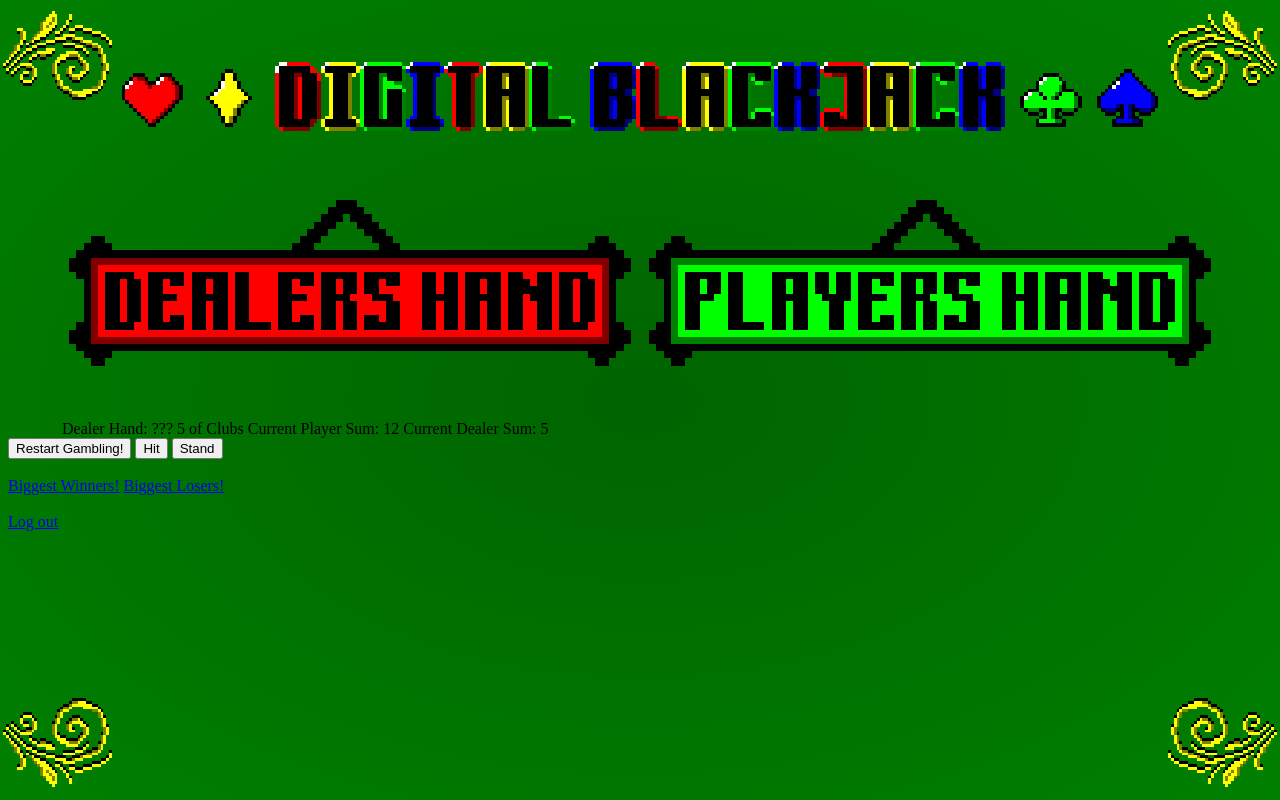
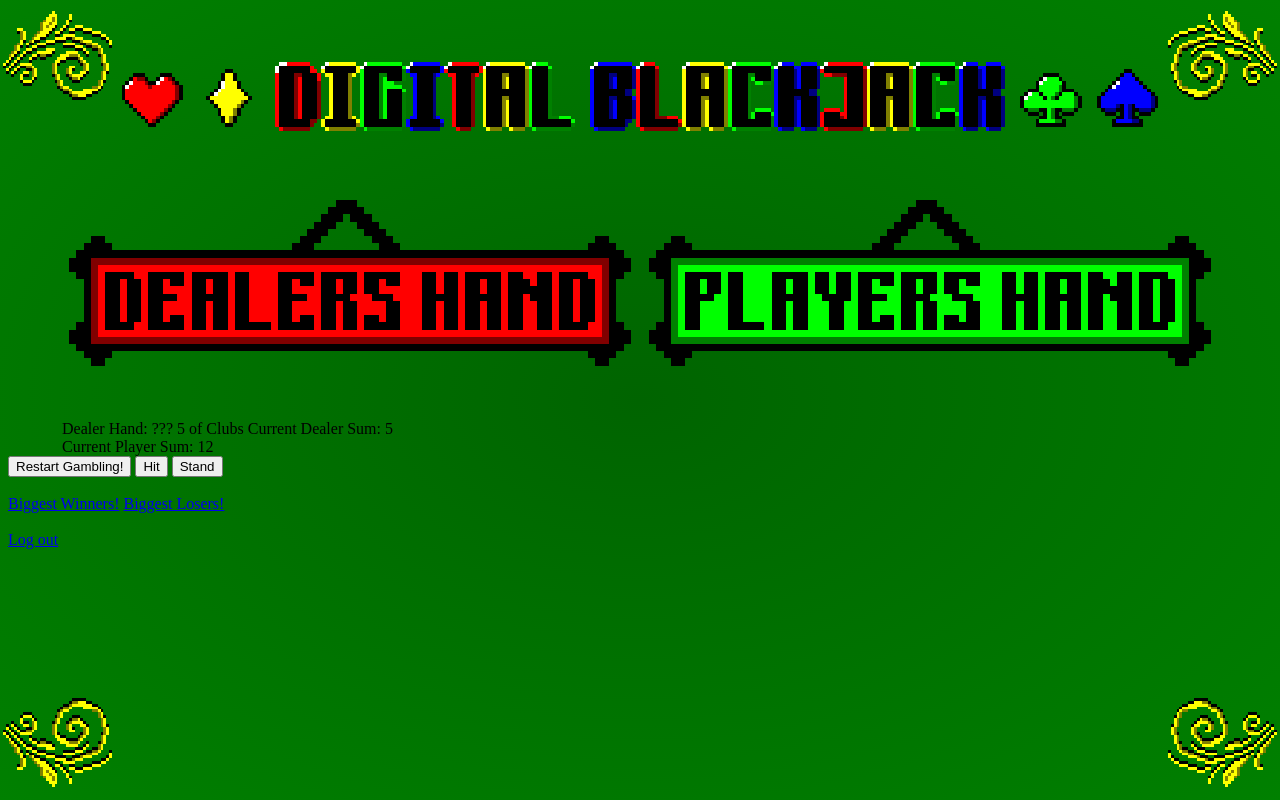
Before and after one commit to JoeRamaci/DigitalBlackjack, a website: page public/game.html in a window 1280 px wide. Both pictures are taken after a click on the button "Start Playing!". Drawn offline with nearby package versions, Linux system fonts and the light colour scheme.

Commit message:
Shows player and dealer hands on game page.

```diff
--- a/public/game.html
+++ b/public/game.html
@@ -28,7 +28,8 @@
   <div id = "hands">
     <img id = "dealer_hand_icon" src = "./images/Dealer_Hand_Icon.png">
     <img id = "dealer_hand_icon" src = "./images/Player_Hand_Icon.png">
-    <div id = "hand-title"></div>
+    <div id = "dealer-hand-message"></div>
+    <div id = "player-hand-message"></div>
   </div>
     <!-- load React component -->
     <script src="javascripts/dealerhand.js" type="text/babel"></script>
--- a/public/javascripts/blackjack.js
+++ b/public/javascripts/blackjack.js
@@ -108,7 +108,8 @@ function createNewGame(){
     checkCards(playerHand);
     console.log("Dealer Hand: \n???\n" + returnCardName(dealerHand, 1) + "\n\nCurrent Player Sum: " + cardSum(playerHand) + "\nCurrent Dealer Sum: " + dealerHand[1].faceValue);
 
-    document.getElementById("hand-title").innerHTML=("Dealer Hand: \n???\n" + returnCardName(dealerHand, 1) + "\n\nCurrent Player Sum: " + cardSum(playerHand) + "\nCurrent Dealer Sum: " + dealerHand[1].faceValue);
+    document.getElementById("dealer-hand-message").innerHTML=("Dealer Hand: \n???\n" + returnCardName(dealerHand, 1) + "\nCurrent Dealer Sum: " + dealerHand[1].faceValue);
+    document.getElementById("player-hand-message").innerHTML=("Current Player Sum: " + cardSum(playerHand));
     document.getElementById("startGame").value=("Restart Gambling!");
     checkCards(currentDeck);
     checkWinCondition(cardSum(playerHand), cardSum(dealerHand));
```
